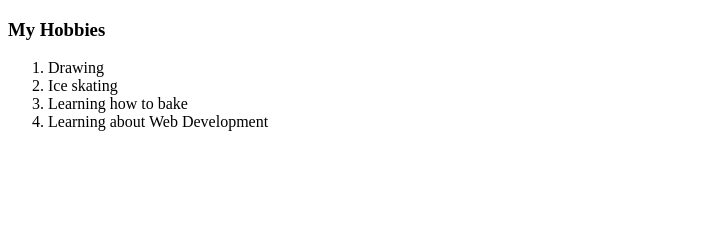
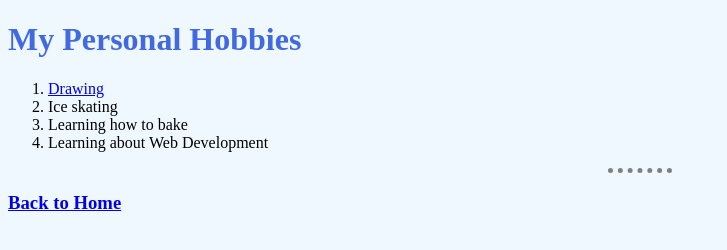
Before and after one commit to ljlei/CV, a plain HTML site: page myHobbies.html in a window 1280 px wide. Shown: the whole page, without its empty margins (0-727 px from the left). Drawn offline with Linux system fonts and the light colour scheme.

Commit message:
Added link to external CSS

```diff
--- a/myHobbies.html
+++ b/myHobbies.html
@@ -2,13 +2,14 @@
 <html lang="en" dir="ltr">
   <head>
     <meta charset="utf-8">
-    <title></title>
+    <title>My Hobbies</title>
+    <link rel="stylesheet" href="css/styles.css">
   </head>
   <body>
-    <h3>My Hobbies</h3>
+    <h1>My Personal Hobbies</h1>
     <ol>
       <li>
-        Drawing
+        <a href="https://twitter.com/wucub1/status/1543689594280914944">Drawing</a>
       </li>
       <li>
         Ice skating
@@ -20,5 +21,7 @@
         Learning about Web Development
       </li>
     </ol>
+    <hr>
+    <h3><a href="index.html">Back to Home</a></h3>
   </body>
 </html>
```
